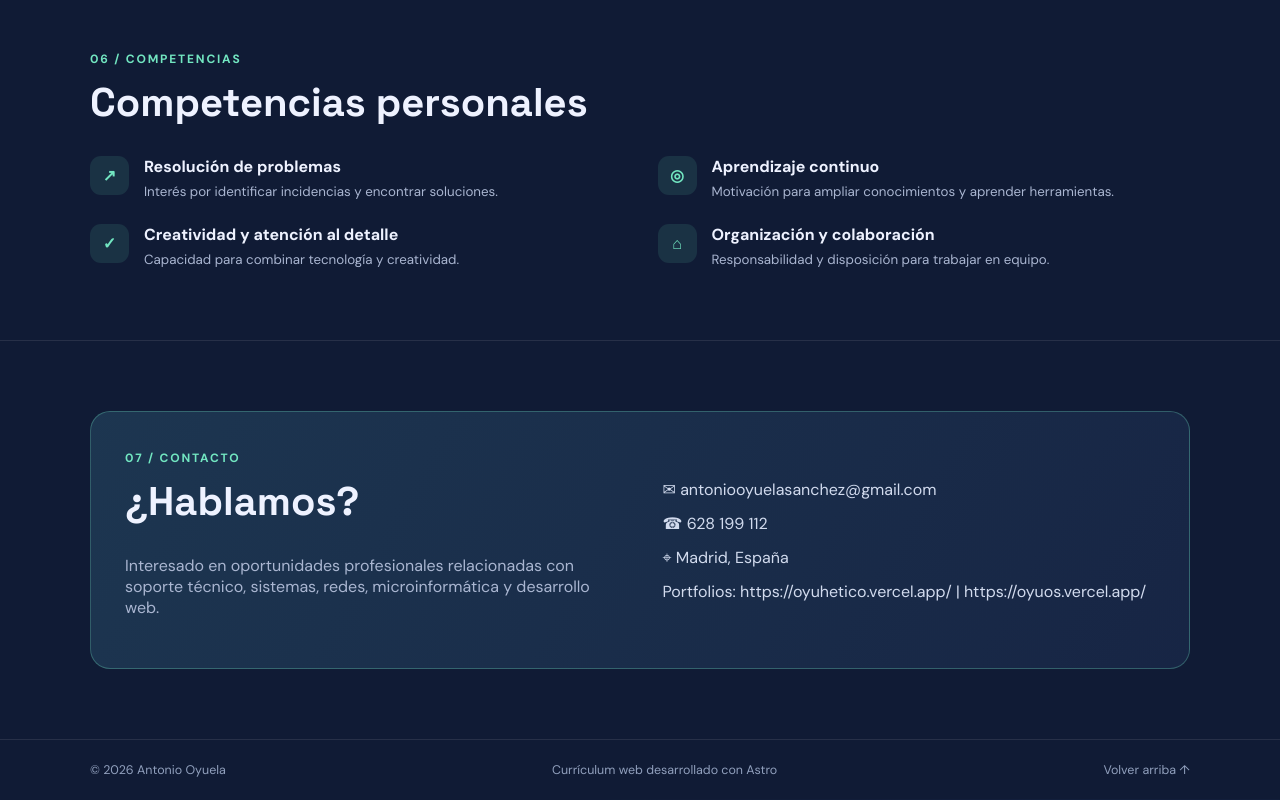
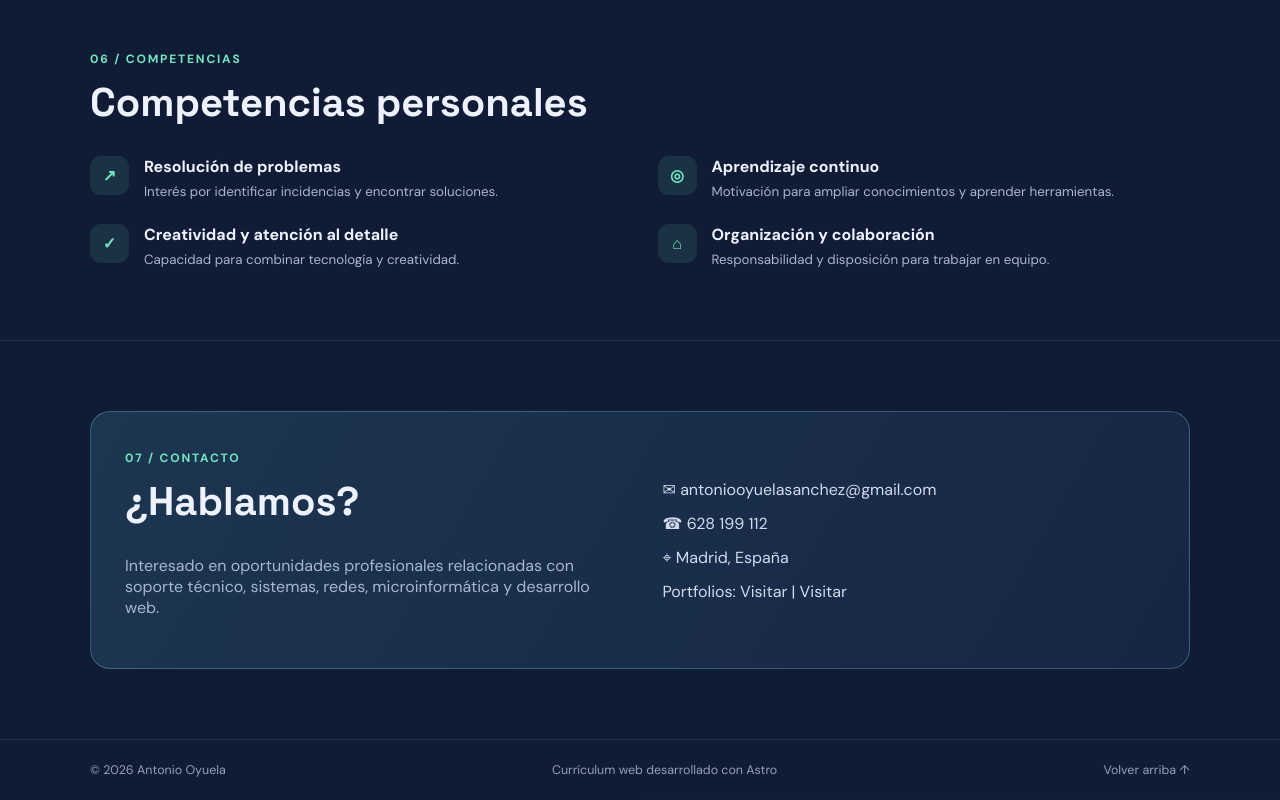
Before and after one commit to oyucpu/Portfolio_2027_Cv, an Astro site: page / in a window 1280 px wide. Shown: the part 4673-5473 px from the top of the page. Built offline with nearby package versions, Linux system fonts and the light colour scheme; Astro itself is replaced by a stand-in of ours.

Commit message:
Actualización del proyecto

```diff
--- a/src/pages/index.astro
+++ b/src/pages/index.astro
@@ -406,8 +406,9 @@ const projects = [
           <a href="tel:+34628199112">☎ 628 199 112</a>
           <span>⌖ Madrid, España</span>
           <span>
-            Portfolios: https://oyuhetico.vercel.app/ |
-            https://oyuos.vercel.app/
+            Portfolios:{" "}
+            <a href="https://oyuhetico.vercel.app/">Visitar</a>
+            | <a href="https://oyuos.vercel.app/">Visitar</a>
           </span>
         </div>
       </div>
```
